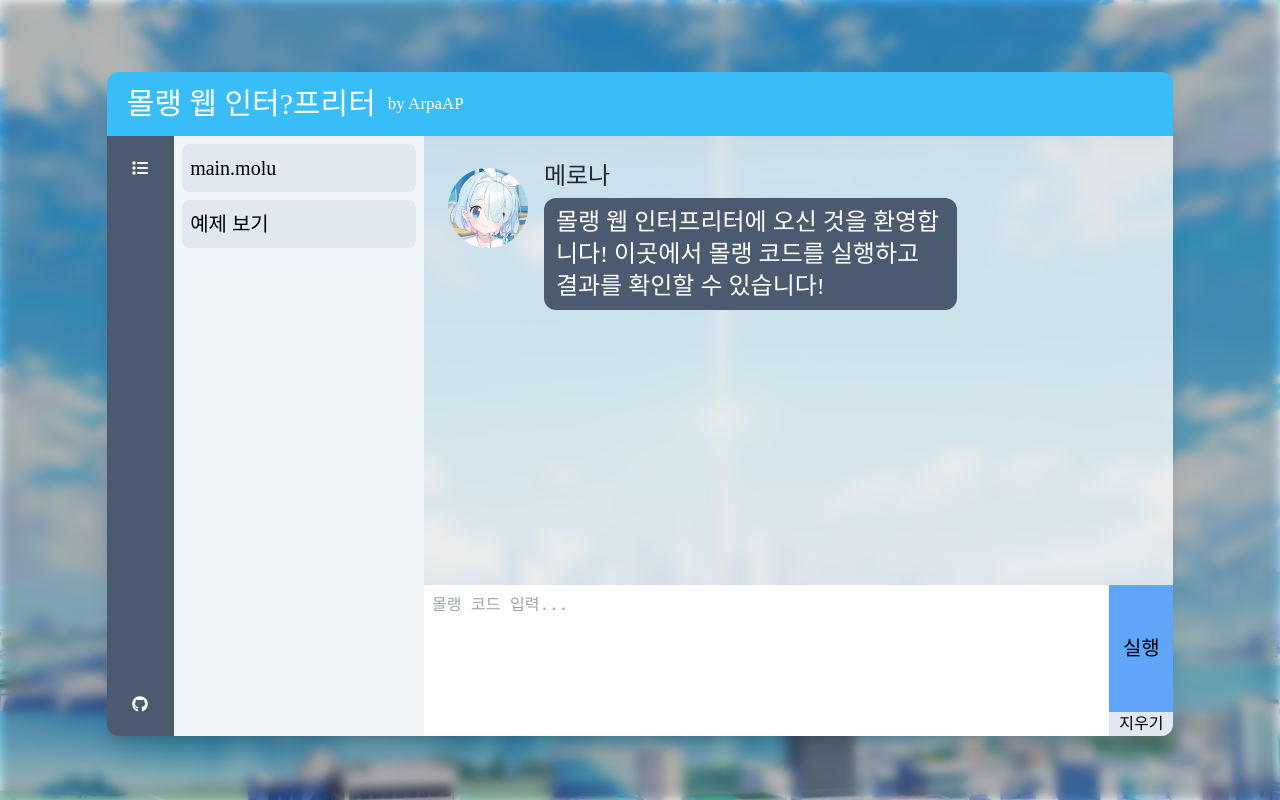
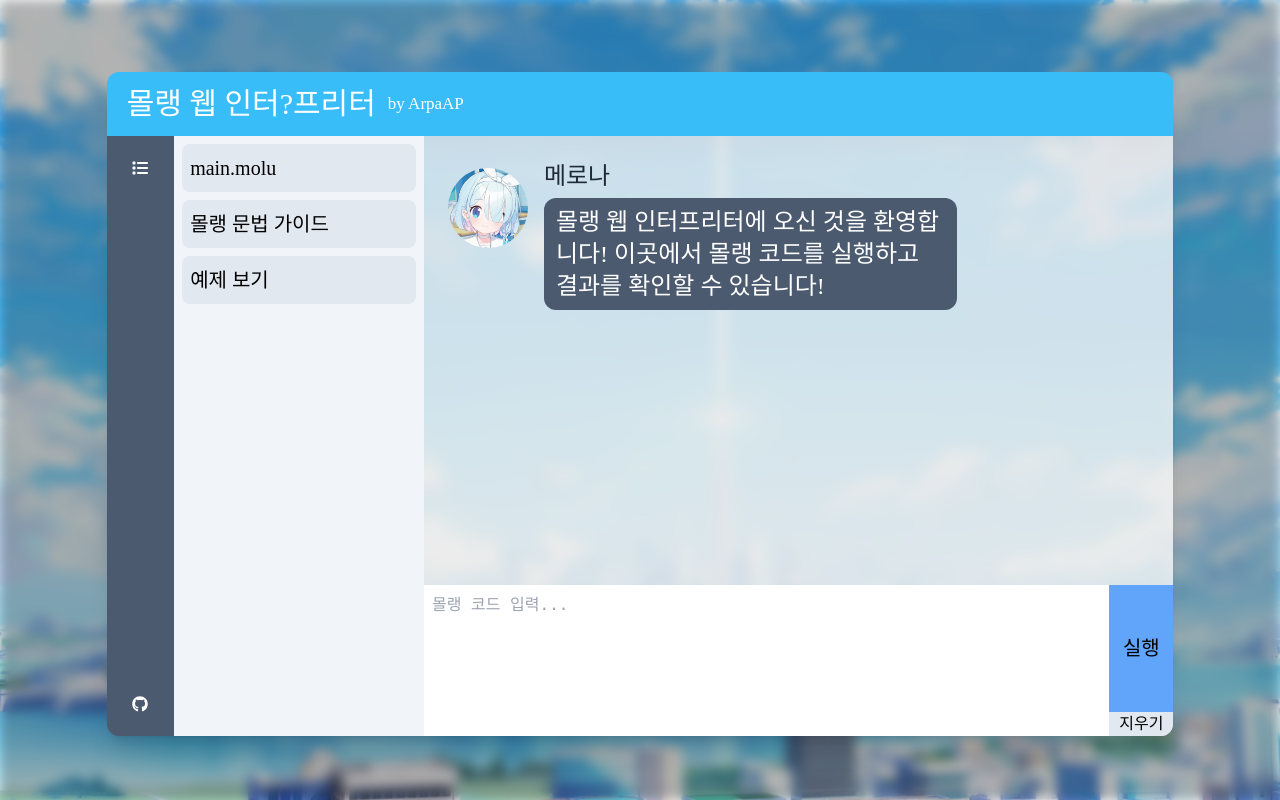
Before and after one commit to ArpaAP/molu-web, a React (Create React App) app: page / in a window 1280 px wide. Built offline with nearby package versions, Linux system fonts and the light colour scheme; a web font is replaced by a local one.

Commit message:
Add: 문법 가이드 링크 추가

```diff
--- a/src/App.tsx
+++ b/src/App.tsx
@@ -87,6 +87,14 @@ const App: React.FC = () => {
                 <div className="h-12 bg-slate-200 flex items-center p-2 text-xl m-2 rounded-lg">
                   main.molu
                 </div>
+                <a
+                  className="h-12 bg-slate-200 flex items-center p-2 text-xl m-2 rounded-lg"
+                  href="https://github.com/ArpaAP/mollang"
+                  target="_blank"
+                  rel="noreferrer"
+                >
+                  몰랭 문법 가이드
+                </a>
                 <a
                   className="h-12 bg-slate-200 flex items-center p-2 text-xl m-2 rounded-lg"
                   href="https://github.com/ArpaAP/mollang/tree/main/examples"
```
